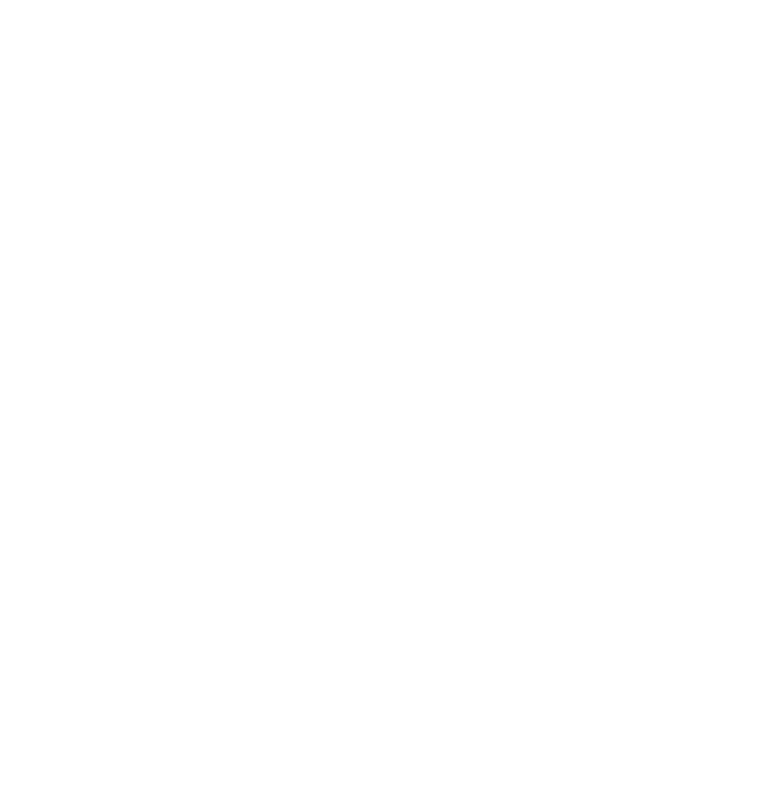
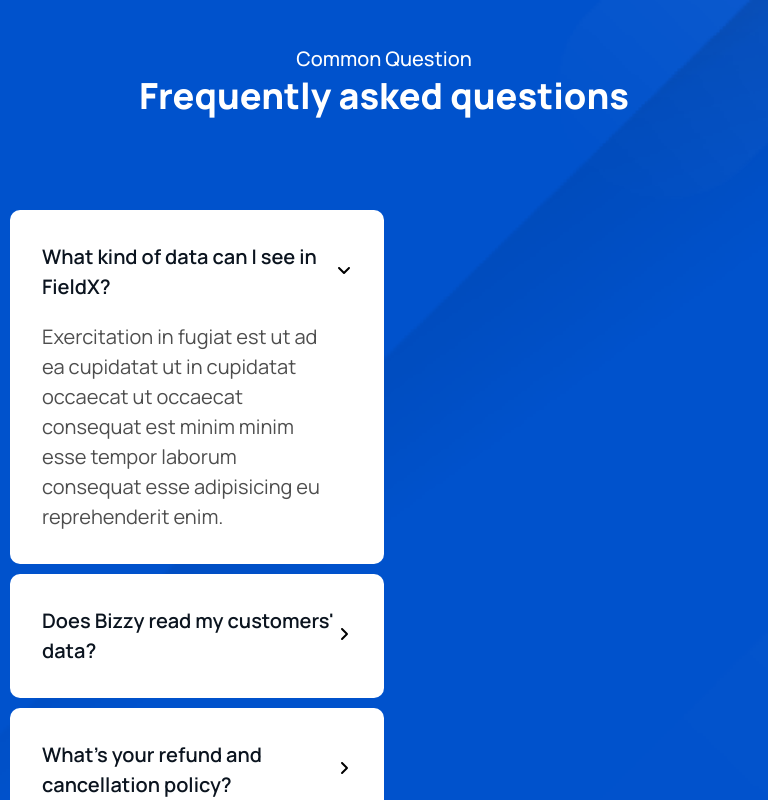
Before and after one commit to mnosumon/crypto-1, a React (Vite) app: page / in a window 768 px wide. Shown: the part 5940-6740 px from the top of the page. Before the commit the page ends 5846 px from the top, so only its background shows below. Built offline with nearby package versions, Linux system fonts and the light colour scheme.

Commit message:
Question part responsive done

```diff
--- a/src/components/question/question.css
+++ b/src/components/question/question.css
@@ -50,3 +50,51 @@
     line-height: 30px;
     color: #4E4E4E;
 }
+
+
+@media screen and (max-width: 576px) {
+
+}
+@media screen and (max-width: 768px) {
+    .faq_title h3 {
+        font-size: 36px;
+        line-height: 48px;
+    }
+    .faq_question{
+        flex-direction: column;
+    }
+    .accordianItem {
+        width: auto;
+        margin: 10px 0;
+    }
+    .accordianItem:last-child{
+        margin: 0;
+    }
+}
+@media screen and (min-width: 767.98px) and (max-width: 922px) {
+    .faq_question {
+        gap: 20px;
+    }
+    .faq_left, .faq_riht {
+        width: 50%;
+    }
+    .accordianItem {
+        width: 100%;
+    }
+}
+@media screen and (min-width: 921.98px) and (max-width: 1200px) {
+    .faq_question {
+        gap: 20px;
+    }
+    .faq_left, .faq_riht {
+        width: 50%;
+    }
+    .accordianItem {
+        width: 100%;
+    }
+}
+@media screen and (min-width: 1200px) {
+    .faq_question{
+        padding: 0 10px;
+    }
+}
--- a/src/index.css
+++ b/src/index.css
@@ -27,3 +27,8 @@
     padding: 0 10px;
   }
 }
+@media screen and (min-width: 1200px) {
+  .container{
+    max-width: 100%;
+  }
+}
--- a/src/pages/home/Home.jsx
+++ b/src/pages/home/Home.jsx
@@ -11,8 +11,8 @@
         <Bannner/>
         <ProductFeature/>
         <About/>
-        {/* <Question/>
-        <Clins/> */}
+        <Question/>
+        {/* <Clins/> */}
     </>
   )
 }
```
Also changed, not shown: src/components/question/Question.jsx (indentation only).
